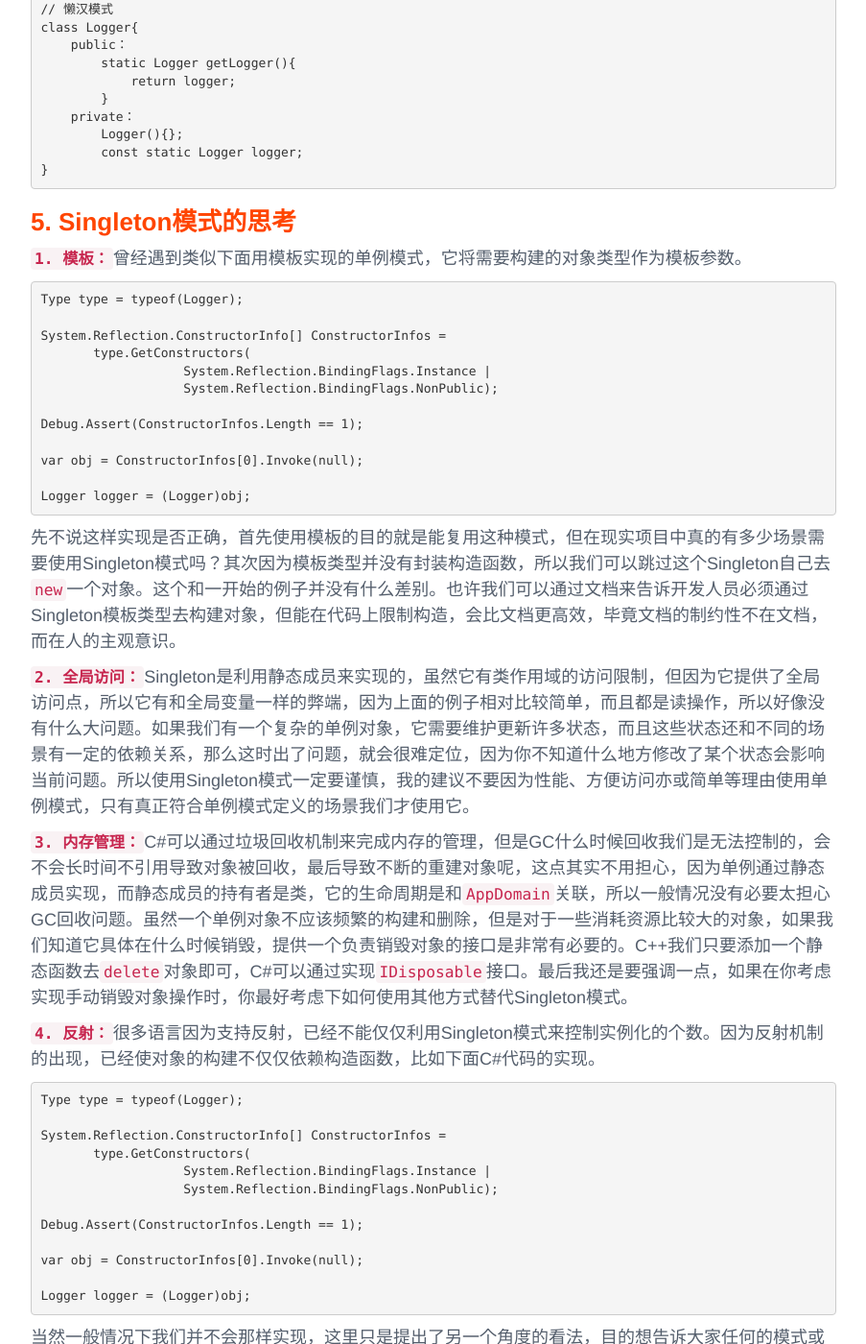
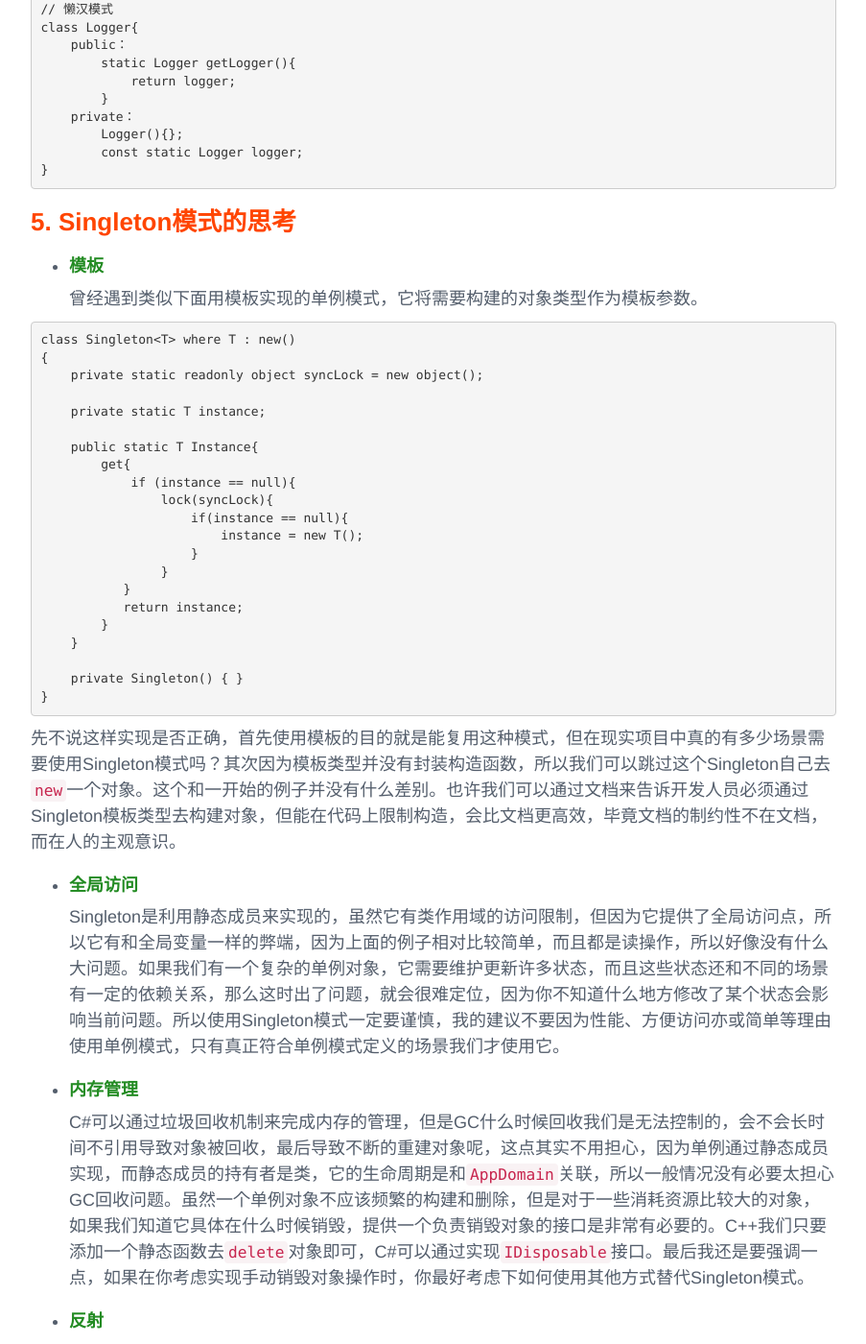
Before and after one commit to qunxi/qunxi.github.io, a Jekyll site: the page built from _posts/2017-02-24-design-pattern-singleton.md, in a window 1280 px wide and 1400 px high, scrolled down 3714 px. Shown: the whole window at 96% size, without its empty margins (188-1091 px from the left). Built offline with Jekyll 4.4.1, drawn with Linux system fonts in a browser that asks for light colours.

Commit message:
add template implementation for singleton

````diff
--- a/_posts/2017-02-24-design-pattern-singleton.md
+++ b/_posts/2017-02-24-design-pattern-singleton.md
@@ -139,29 +139,42 @@ class Logger{
 
 # 5. Singleton模式的思考
 
-**`1. 模板：`**曾经遇到类似下面用模板实现的单例模式，它将需要构建的对象类型作为模板参数。
+* ## 模板
+曾经遇到类似下面用模板实现的单例模式，它将需要构建的对象类型作为模板参数。
 
 ```
-Type type = typeof(Logger);
+class Singleton<T> where T : new()
+{
+    private static readonly object syncLock = new object();
 
-System.Reflection.ConstructorInfo[] ConstructorInfos =
-       type.GetConstructors(
-                   System.Reflection.BindingFlags.Instance |
-                   System.Reflection.BindingFlags.NonPublic);
+    private static T instance;
 
-Debug.Assert(ConstructorInfos.Length == 1);
+    public static T Instance{
+        get{
+            if (instance == null){
+                lock(syncLock){
+                    if(instance == null){
+                        instance = new T();
+                    }
+                }
+           }
+           return instance;
+        }
+    }
 
-var obj = ConstructorInfos[0].Invoke(null);
-
-Logger logger = (Logger)obj;
+    private Singleton() { }
+}
 ```
 先不说这样实现是否正确，首先使用模板的目的就是能复用这种模式，但在现实项目中真的有多少场景需要使用Singleton模式吗？其次因为模板类型并没有封装构造函数，所以我们可以跳过这个Singleton自己去`new`一个对象。这个和一开始的例子并没有什么差别。也许我们可以通过文档来告诉开发人员必须通过Singleton模板类型去构建对象，但能在代码上限制构造，会比文档更高效，毕竟文档的制约性不在文档，而在人的主观意识。
 
-**`2. 全局访问：`**Singleton是利用静态成员来实现的，虽然它有类作用域的访问限制，但因为它提供了全局访问点，所以它有和全局变量一样的弊端，因为上面的例子相对比较简单，而且都是读操作，所以好像没有什么大问题。如果我们有一个复杂的单例对象，它需要维护更新许多状态，而且这些状态还和不同的场景有一定的依赖关系，那么这时出了问题，就会很难定位，因为你不知道什么地方修改了某个状态会影响当前问题。所以使用Singleton模式一定要谨慎，我的建议不要因为性能、方便访问亦或简单等理由使用单例模式，只有真正符合单例模式定义的场景我们才使用它。
+* ## 全局访问
+Singleton是利用静态成员来实现的，虽然它有类作用域的访问限制，但因为它提供了全局访问点，所以它有和全局变量一样的弊端，因为上面的例子相对比较简单，而且都是读操作，所以好像没有什么大问题。如果我们有一个复杂的单例对象，它需要维护更新许多状态，而且这些状态还和不同的场景有一定的依赖关系，那么这时出了问题，就会很难定位，因为你不知道什么地方修改了某个状态会影响当前问题。所以使用Singleton模式一定要谨慎，我的建议不要因为性能、方便访问亦或简单等理由使用单例模式，只有真正符合单例模式定义的场景我们才使用它。
 
-**`3. 内存管理：`**C#可以通过垃圾回收机制来完成内存的管理，但是GC什么时候回收我们是无法控制的，会不会长时间不引用导致对象被回收，最后导致不断的重建对象呢，这点其实不用担心，因为单例通过静态成员实现，而静态成员的持有者是类，它的生命周期是和`AppDomain`关联，所以一般情况没有必要太担心GC回收问题。虽然一个单例对象不应该频繁的构建和删除，但是对于一些消耗资源比较大的对象，如果我们知道它具体在什么时候销毁，提供一个负责销毁对象的接口是非常有必要的。C++我们只要添加一个静态函数去`delete`对象即可，C#可以通过实现`IDisposable`接口。最后我还是要强调一点，如果在你考虑实现手动销毁对象操作时，你最好考虑下如何使用其他方式替代Singleton模式。
+* ## 内存管理
+C#可以通过垃圾回收机制来完成内存的管理，但是GC什么时候回收我们是无法控制的，会不会长时间不引用导致对象被回收，最后导致不断的重建对象呢，这点其实不用担心，因为单例通过静态成员实现，而静态成员的持有者是类，它的生命周期是和`AppDomain`关联，所以一般情况没有必要太担心GC回收问题。虽然一个单例对象不应该频繁的构建和删除，但是对于一些消耗资源比较大的对象，如果我们知道它具体在什么时候销毁，提供一个负责销毁对象的接口是非常有必要的。C++我们只要添加一个静态函数去`delete`对象即可，C#可以通过实现`IDisposable`接口。最后我还是要强调一点，如果在你考虑实现手动销毁对象操作时，你最好考虑下如何使用其他方式替代Singleton模式。
 
-**`4. 反射：`**很多语言因为支持反射，已经不能仅仅利用Singleton模式来控制实例化的个数。因为反射机制的出现，已经使对象的构建不仅仅依赖构造函数，比如下面C#代码的实现。
+* ##  反射
+很多语言因为支持反射，已经不能仅仅利用Singleton模式来控制实例化的个数。因为反射机制的出现，已经使对象的构建不仅仅依赖构造函数，比如下面C#代码的实现。
 
 ```
 Type type = typeof(Logger);
````
Also changed, not shown: other parts of _posts/2017-02-24-design-pattern-singleton.md (+2 -1 lines).
